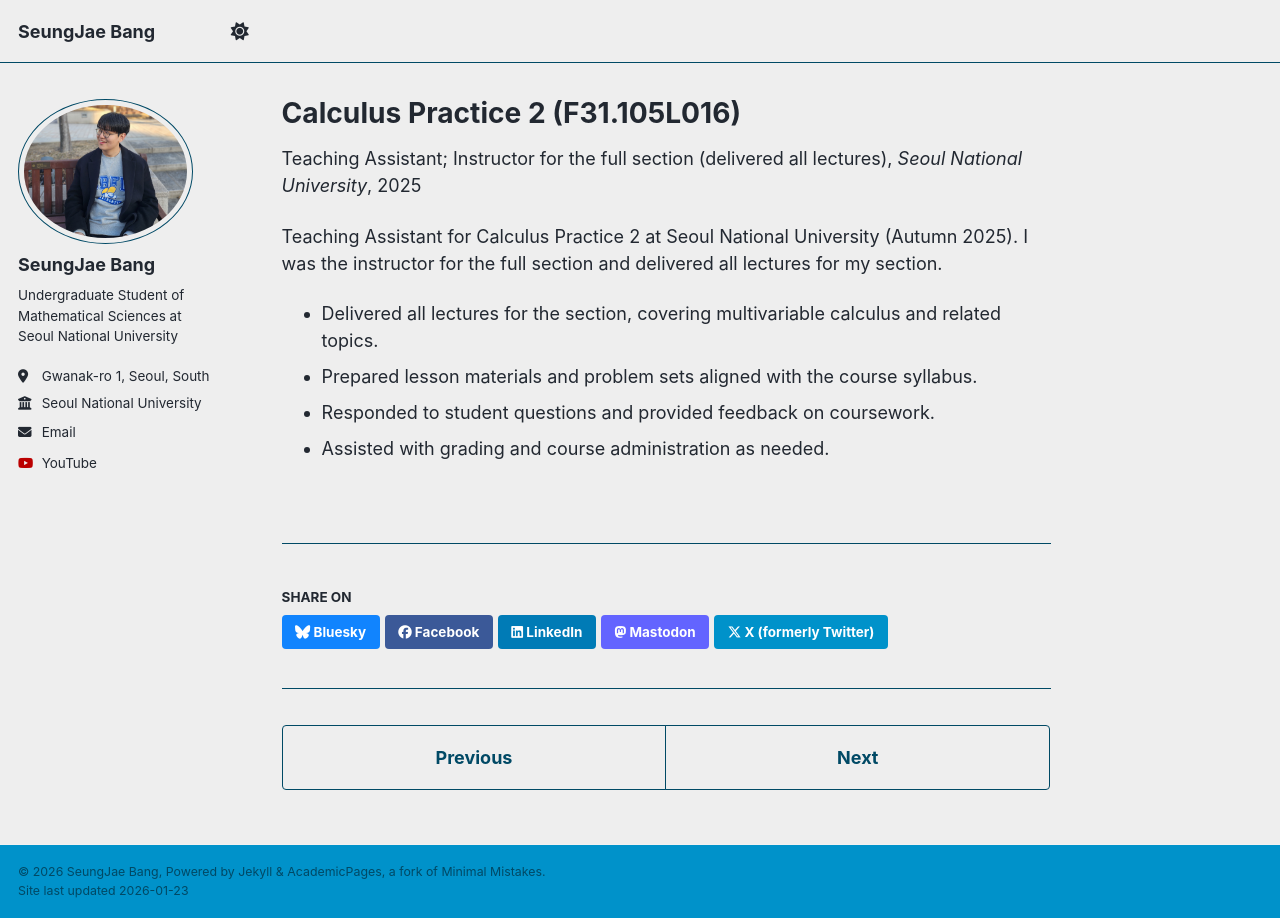
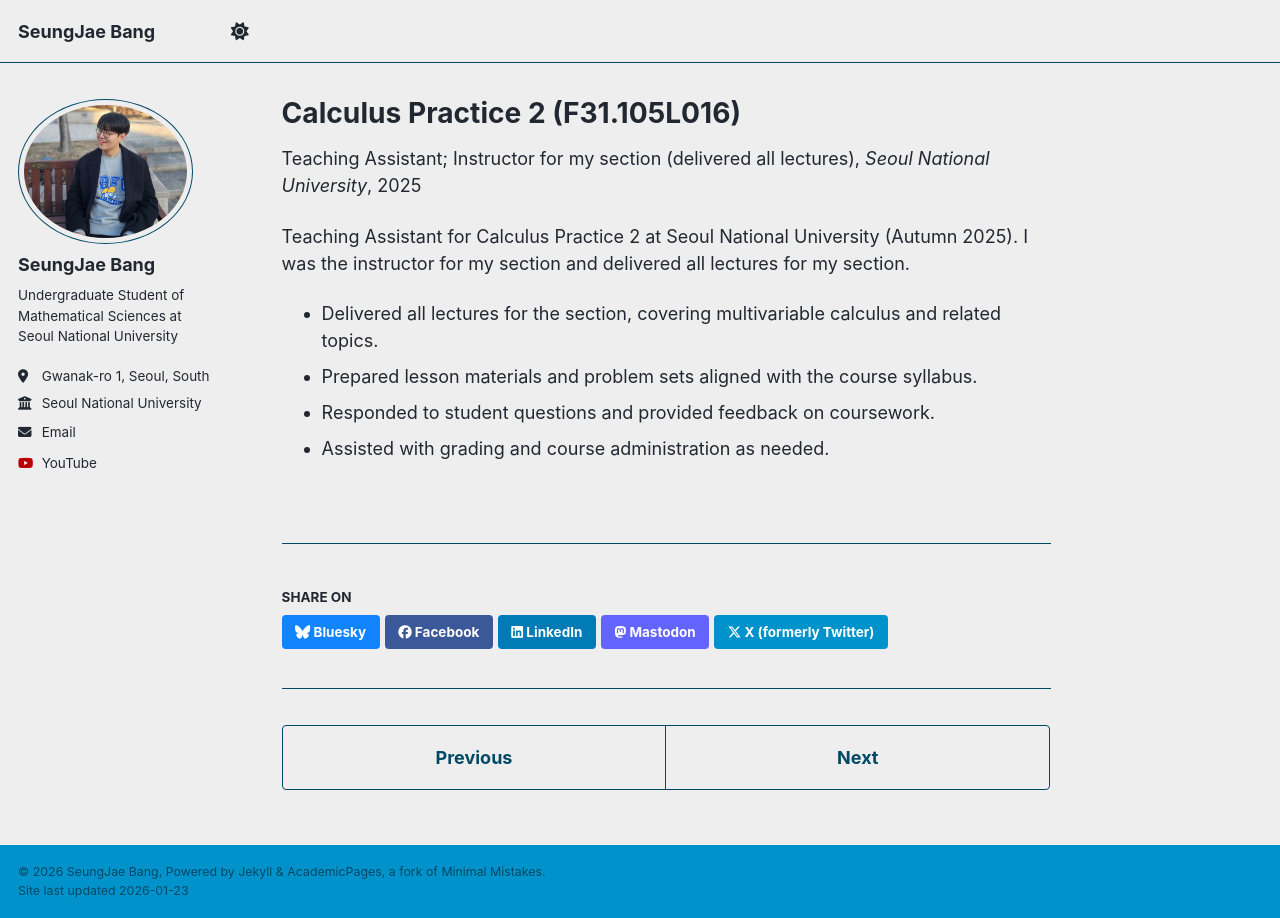
Before and after one commit to jae-s-bang/jae-s-bang.github.io, a Jekyll site: the page built from _teaching/2025-fall-calp2.md, in a window 1280 px wide. Built offline with Jekyll 4.4.1, drawn with Linux system fonts in a browser that asks for light colours; a script bundle is joined from its source files by our own code; library files that are not in the unit come from our copies.

Commit message:
Update 2025-fall-calp2.md

```diff
--- a/_teaching/2025-fall-calp2.md
+++ b/_teaching/2025-fall-calp2.md
@@ -1,14 +1,14 @@
 ---
 title: "Calculus Practice 2 (F31.105L016)"
 collection: teaching
-type: "Teaching Assistant; Instructor for the full section (delivered all lectures)"
+type: "Teaching Assistant; Instructor for my section (delivered all lectures)"
 permalink: /teaching/2025-autumn-calculus-practice-2/
 venue: "Seoul National University"
 date: 2025-09-01
 location: "Seoul, South Korea"
 ---
 
-Teaching Assistant for Calculus Practice 2 at Seoul National University (Autumn 2025). I was the instructor for the full section and delivered all lectures for my section.
+Teaching Assistant for Calculus Practice 2 at Seoul National University (Autumn 2025). I was the instructor for my section and delivered all lectures for my section.
 
 - Delivered all lectures for the section, covering multivariable calculus and related topics.
 - Prepared lesson materials and problem sets aligned with the course syllabus.
```
